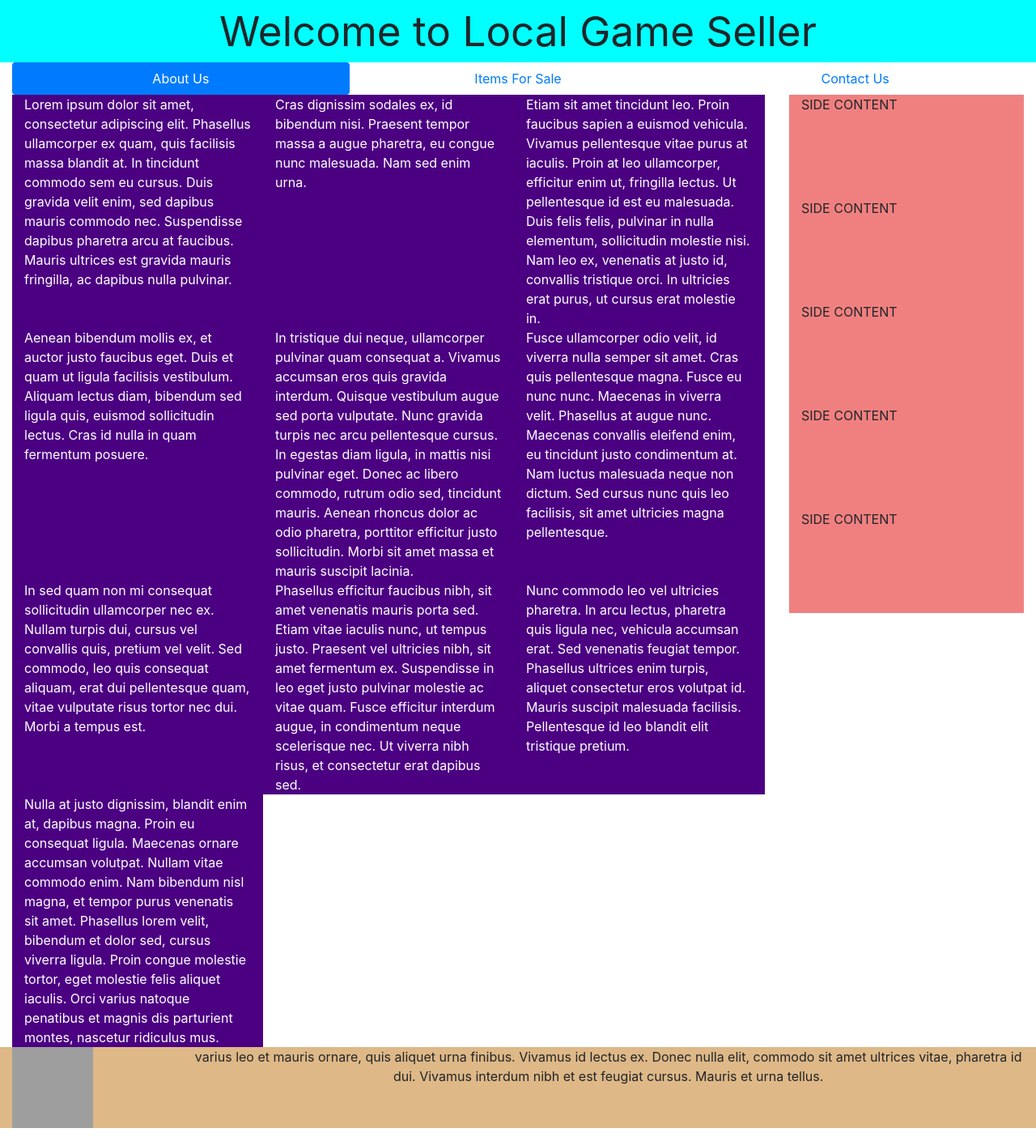
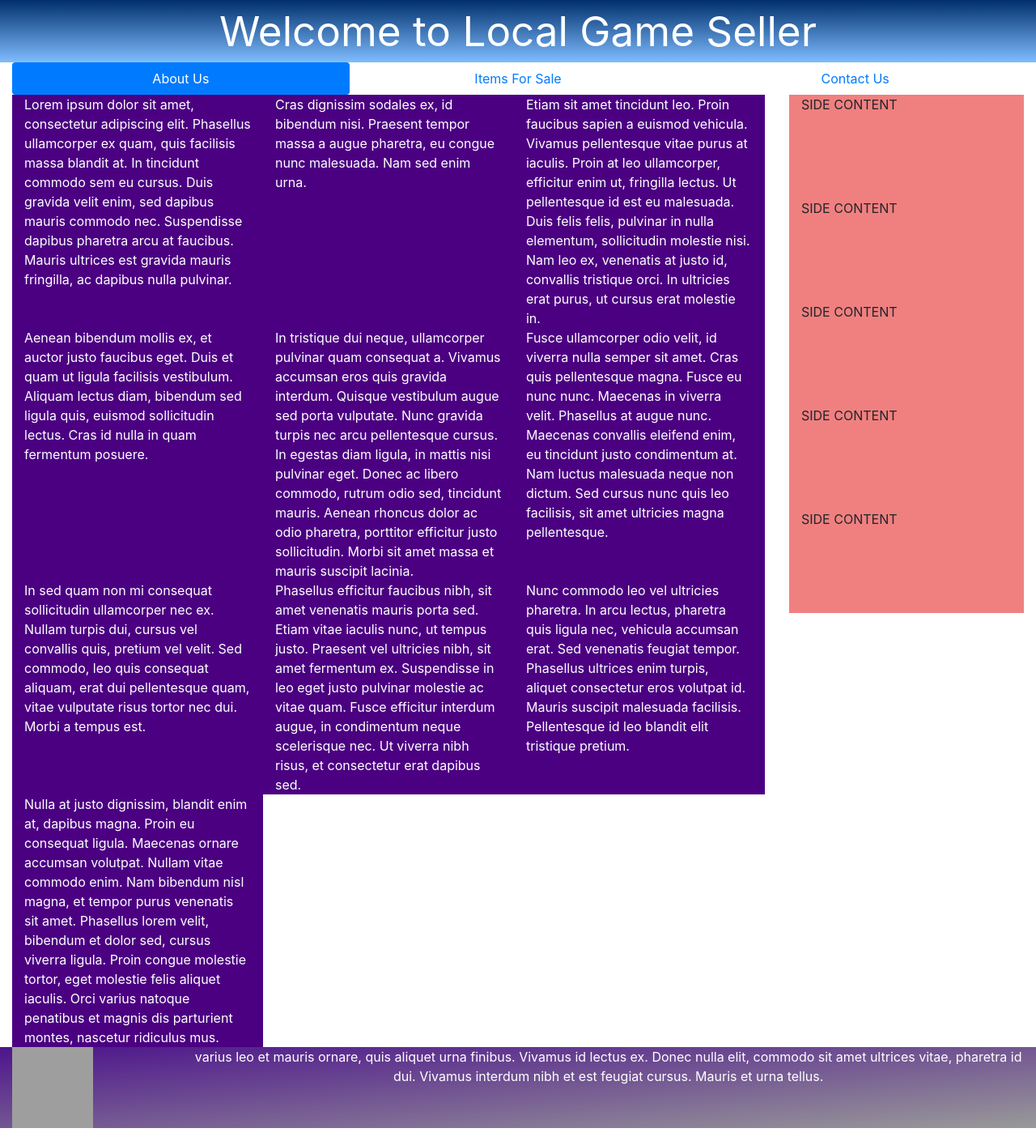
Before and after one commit to mikejunt/week-1-project, a plain HTML site: page index.html in a window 1280 px wide. Shown: the whole page at 81% size. Drawn offline with nearby package versions, Linux system fonts and the light colour scheme; grey boxes are pictures that could not be loaded.

Commit message:
header footer background complete

```diff
--- a/index.html
+++ b/index.html
@@ -10,7 +10,7 @@
         integrity="sha384-Gn5384xqQ1aoWXA+058RXPxPg6fy4IWvTNh0E263XmFcJlSAwiGgFAW/dAiS6JXm" crossorigin="anonymous">
     <style>
         .header-config {
-            background-color: aqua;
+            background-image: linear-gradient(to bottom, rgba(0,47,108,1), rgba(0,123,255,0.5));
             height: 6vw;
             line-height: 6vw;
             font-size: 4vw;
@@ -18,7 +18,7 @@
         }
 
         .footer-config {
-            background-color: burlywood;
+            background-image:linear-gradient(to bottom right, rgb(77,20,140), rgb(153,153,153));
             height: auto;
             min-height: 100px;
         }
@@ -79,7 +79,7 @@
 </head>
 
 <body>
-    <header class="text-center header-config container-fluid" id="headertop">Welcome to Local Game Seller</header>
+    <header class="text-center header-config container-fluid text-white" id="headertop">Welcome to Local Game Seller</header>
     <nav class="container-fluid">
         <ul class="nav nav-pills nav-justified">
             <li class="nav-item">
@@ -157,7 +157,7 @@
     <footer class="container-fluid footer-config row mx-0">
         <div class="inline-block footer-img-container col-2 p-0"><img src="https://picsum.photos/id/866/100"
                 class="img-fluid footer-img-config py-2 py-md-3"></div>
-        <div class="col-10 text-center footer-info-text pr-0">varius leo et mauris ornare, quis aliquet urna finibus.
+        <div class="col-10 text-center footer-info-text text-white pr-0">varius leo et mauris ornare, quis aliquet urna finibus.
             Vivamus id
             lectus ex.
             Donec nulla elit, commodo sit amet ultrices vitae, pharetra id dui. Vivamus interdum nibh et est feugiat
```
